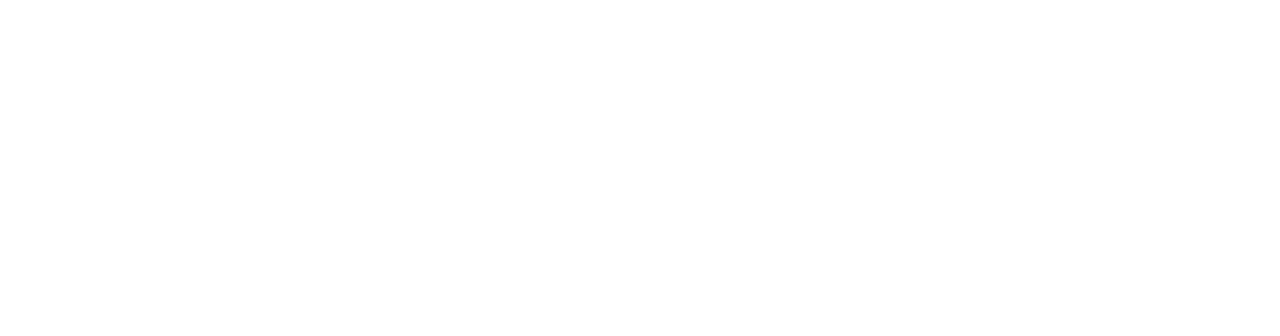
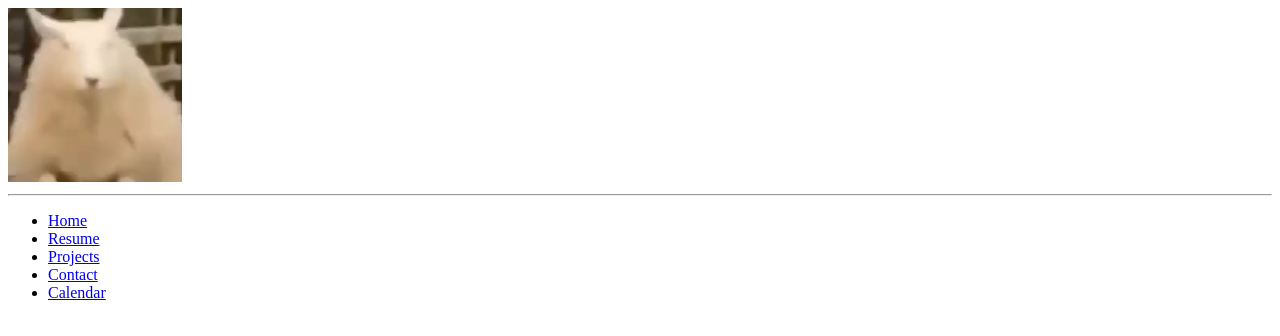
Before and after one commit to Neil-Lin-0404/PortFolio-Website, a plain HTML site: page HTML/Resume.htm in a window 1280 px wide. Drawn offline with Linux system fonts and the light colour scheme.

Commit message:
Update Resume.htm

```diff
--- a/HTML/Resume.htm
+++ b/HTML/Resume.htm
@@ -6,14 +6,28 @@
     <title>Neil's PortFolio Website-Resume</title>
     <link rel="icon" href="../images/SheepLogo.ico">
     <link rel="stylesheet" href="../CSS/PFAll.css">
+    <link rel="stylesheet" href="../CSS/PFR.css">
   </head>
   <body>
     <aside id = "Side-Bar">
-      <div id = "Logo"></div>
-      <nav id = "Navigator"></nav>
+      <div id = "Logo">
+        <a href="../index.htm"><img src="../images/SheepLogo.ico"></a>
+        <hr />
+      </div>
+      <nav id = "Navigator">
+        <ul>
+          <li><a href="../index.htm">Home</a></li>
+          <li><a href="./Resume.htm">Resume</a></li>
+          <li><a href="./Projects.htm">Projects</a></li>
+          <li><a href="./Contact.htm">Contact</a></li>
+          <li><a href="./Calendar.html">Calendar</a></li>
+        </ul>
+      </nav>
     </aside>
     <main id = "Main-Area">
-      <article id = "Content"></article>
+      <article id = "Content">
+
+      </article>
     </main>
     <footer id="Bottom"></footer>
   </body>
```
